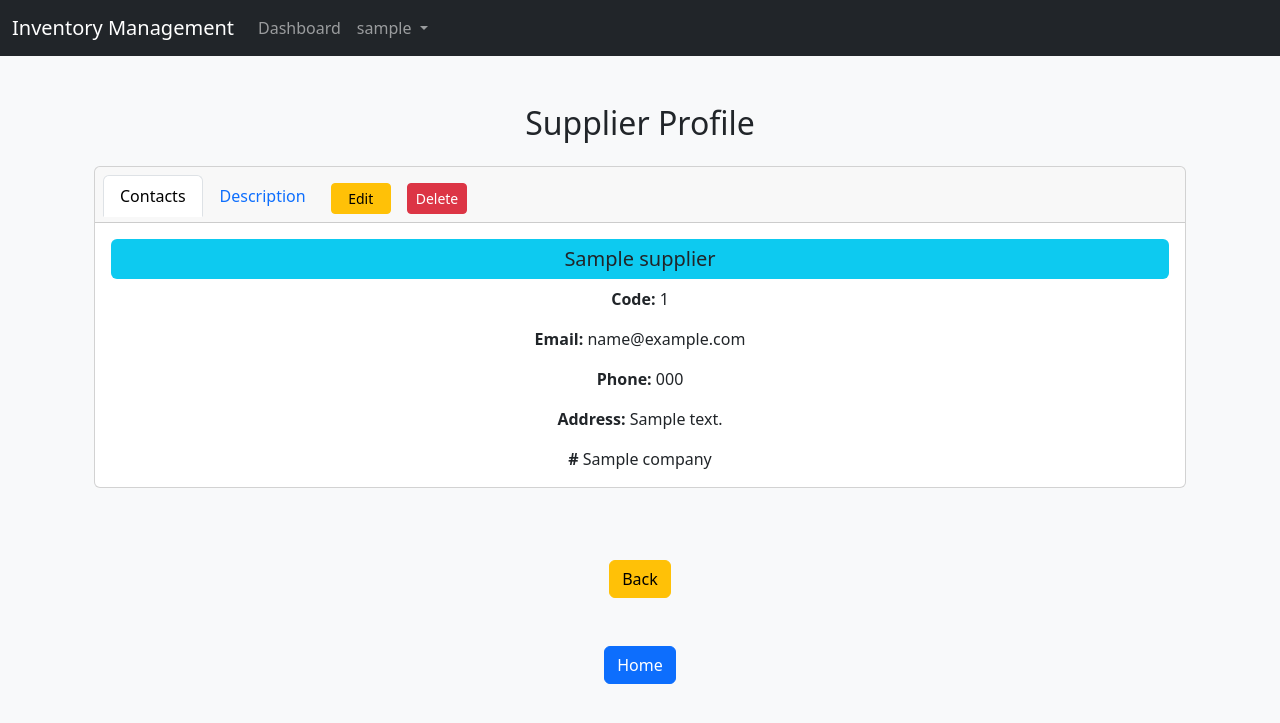
After one commit to MihaiStanica91/stock-management, a Django app: page /company/supplier/list/profile?supplier_id=1 in a window 1280 px wide. The commit adds this page. Shown: the top 723 px of the page. Run offline with Django 5.2, Linux system fonts and the light colour scheme; a user stored in the database is signed in; tables that the repository leaves empty hold one stand-in row (values such as "Sample post"); some libraries are stand-ins or nearby versions.

Commit message:
Supplier profile added

```diff
--- a/company/models.py
+++ b/company/models.py
@@ -21,6 +21,7 @@ class Supplier(models.Model):
     address = models.CharField(max_length=200)
     supplier_code = models.PositiveIntegerField(unique=True, editable=False)
     created_date = models.DateField(auto_now_add=True)
+    supplier_details = models.TextField(blank=True, null=True)
 
     def save(self, *args, **kwargs):
         if not self.supplier_code:
--- a/company/templates/supplier/delete_supplier_confirm.html
+++ b/company/templates/supplier/delete_supplier_confirm.html
@@ -23,7 +23,7 @@
                                 <input type="hidden" name="supplier_id" value="{{ supplier.id }}">
                                 <button type="submit" class="btn btn-danger">Yes, Delete</button>
                             </form>
-                            <a href="{% url 'company:supplier_list' %}" class="btn btn-secondary">No, Cancel</a>
+                            <a href="{% url 'company:supplier_profile' %}?supplier_id={{ supplier.id }}" class="btn btn-secondary">No, Cancel</a>
                         </div>
                     </div>
                 </div>
--- a/company/templates/supplier/edit_supplier.html
+++ b/company/templates/supplier/edit_supplier.html
@@ -23,7 +23,7 @@
             </form>
             <br>
             <div class="d-flex justify-content-center">
-                <a href="{% url 'company:supplier_list' %}">
+                <a href="{% url 'company:supplier_profile' %}?supplier_id={{ selected_supplier.id }}">
                     <button type="button" class="btn btn-danger">Go Back!</button>
                 </a>
             </div>
--- /dev/null
+++ b/company/templates/supplier/supplier_profile.html
@@ -0,0 +1,69 @@
+{% extends 'base.html' %}
+{% load bootstrap5 %}
+{% bootstrap_css %}
+
+{% block title %}Supplier Profile{%endblock title %}
+
+{% block content %}
+<body class="bg-light">
+
+    <div class="container mt-5">
+        <h2 class="text-center mb-4">Supplier Profile</h2>
+
+        <div class="card text-center">
+            <div class="card-header">
+              <ul class="nav nav-tabs card-header-tabs" id="myTab" role="tablist">
+                <li class="nav-item" role="presentation">
+                  <button class="nav-link active" id="tab1-tab" data-bs-toggle="tab" data-bs-target="#tab1"
+                    type="button" role="tab" aria-controls="tab1" aria-selected="true">Contacts</button>
+                </li>
+                <li class="nav-item" role="presentation">
+                  <button class="nav-link" id="tab2-tab" data-bs-toggle="tab" data-bs-target="#tab2"
+                    type="button" role="tab" aria-controls="tab2" aria-selected="false">Description</button>
+                </li>
+                <li class="nav-item p-2" role="presentation">
+                    <a href="{% url 'company:edit_supplier' %}?supplier_id={{ supplier.id }}"
+                    class="btn btn-warning btn-sm" style="min-width: 60px;">Edit</a>
+                </li>
+                <li class="nav-item p-2" role="presentation">
+                    <a href="{% url 'company:delete_supplier_confirm' %}?supplier_id={{ supplier.id }}"
+                    class="btn btn-danger btn-sm" style="min-width: 60px;">Delete</a>
+                </li>
+              </ul>
+            </div>
+
+            <div class="card-body tab-content" id="myTabContent">
+              <div class="tab-pane fade show active" id="tab1" role="tabpanel" aria-labelledby="tab1-tab">
+                <h5 class="card-title bg-info p-2 rounded">{{ supplier.name }}</h5>
+                <p class="card-text"><span class="fw-bold">Code:</span> {{supplier.supplier_code}}</p>
+                <p class="card-text"><span class="fw-bold">Email:</span> {{supplier.email}}</p>
+                <p class="card-text"><span class="fw-bold">Phone:</span> {{supplier.phone_number}}</p>
+                <p class="card-text"><span class="fw-bold">Address:</span> {{supplier.address}}</p>
+                <p class="card-text"><span class="fw-bold">#</span> {{supplier.company_id}}</p>
+              </div>
+
+              <div class="tab-pane fade" id="tab2" role="tabpanel" aria-labelledby="tab2-tab">
+                <p class="card-text">{{supplier.supplier_details}}</p>
+              </div>
+
+            </div>
+          </div>
+    </div>
+    <br>
+    <br>
+    <br>
+    <div class="d-flex justify-content-center">
+        <a href="{% url 'company:supplier_list' %}">
+            <button type="button" class="btn btn-warning">Back</button>
+        </a>
+    </div>
+    <br>
+    <br>
+    <div class="d-flex justify-content-center">
+        <a href="{% url 'dashboard' %}">
+            <button type="button" class="btn btn-primary">Home</button>
+        </a>
+    </div>
+</body>
+{% bootstrap_javascript %}
+{% endblock %}
--- a/company/urls.py
+++ b/company/urls.py
@@ -8,6 +8,7 @@ urlpatterns = [
     path('edit/', views.edit_company, name='edit_company'),
     path('supplier/register/', views.supplier_register, name='supplier_register'),
     path('supplier/list/', views.supplier_list, name='supplier_list'),
+    path('supplier/list/profile', views.supplier_profile, name='supplier_profile'),
     path('supplier/list/edit-supplier', views.edit_supplier, name='edit_supplier'),
     path('supplier/delete/confirm/', views.delete_supplier_confirm, name='delete_supplier_confirm'),
     path('supplier/delete/', views.delete_supplier, name='delete_supplier'),
--- a/company/views.py
+++ b/company/views.py
@@ -97,6 +97,33 @@ def supplier_list(request):
     context = {'suppliers': suppliers}
     return render(request, "supplier/supplier_list.html", context=context)
 
+@login_required(login_url="/")
+def supplier_profile(request):
+    # Get all companies for the current user
+    companies = Company.objects.filter(user_id=request.user.id)
+
+    if not companies.exists():
+        messages.error(request, 'You do not have any company profiles.')
+        return redirect('dashboard')
+
+    # Get the supplier_id from query parameters
+    supplier_id = request.GET.get('supplier_id')
+
+    if not supplier_id:
+        messages.error(request, 'No supplier selected.')
+        return redirect('company:supplier_list')
+
+    try:
+        # Get the specific supplier for the user's companies
+        supplier = Supplier.objects.filter(company_id__in=companies).get(id=supplier_id)
+
+        context = {'supplier': supplier}
+        return render(request, "supplier/supplier_profile.html", context=context)
+
+    except Supplier.DoesNotExist:
+        messages.error(request, 'Supplier not found or you do not have permission to view this supplier.')
+        return redirect('company:supplier_list')
+
 
 @login_required(login_url="/")
 def edit_supplier(request):
@@ -120,8 +147,8 @@ def edit_supplier(request):
         form = SupplierEditForm(request.POST, instance=supplier)
         if form.is_valid():
             form.save()
-            messages.success(request, 'Supplier details have been updated successfully!')
-            return redirect('company:supplier_list')
+            messages.success(request, 'Supplier profile have been updated successfully!')
+            return redirect(f'/company/supplier/list/profile?supplier_id={supplier_id}')
         else:
             messages.error(request, 'Please correct the errors below.')
             print(form.errors)  # Add this for debugging
```
Also changed, not shown: company/forms.py (+8 -2 lines), company/templates/supplier/supplier_list.html (+7 -16 lines), company/migrations/0002_supplier_supplier_details.py (added).
